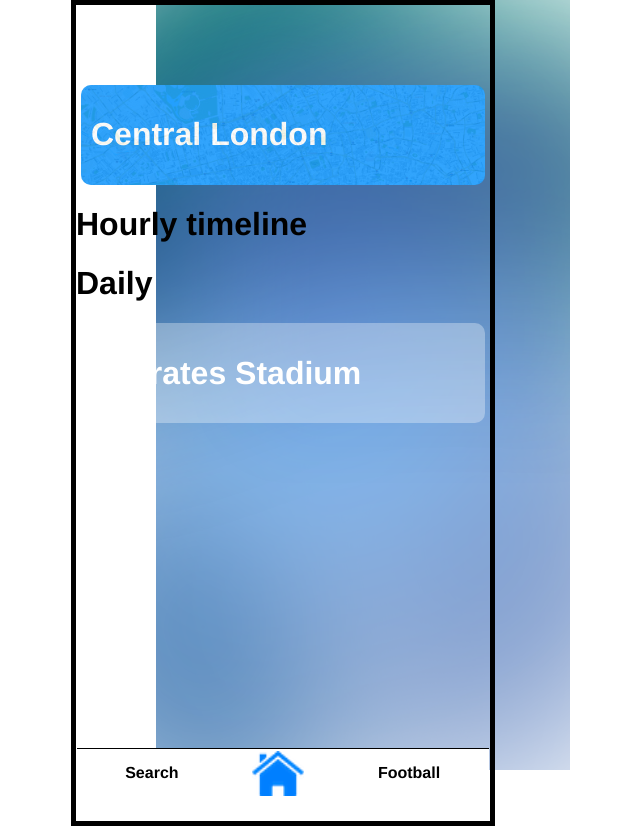
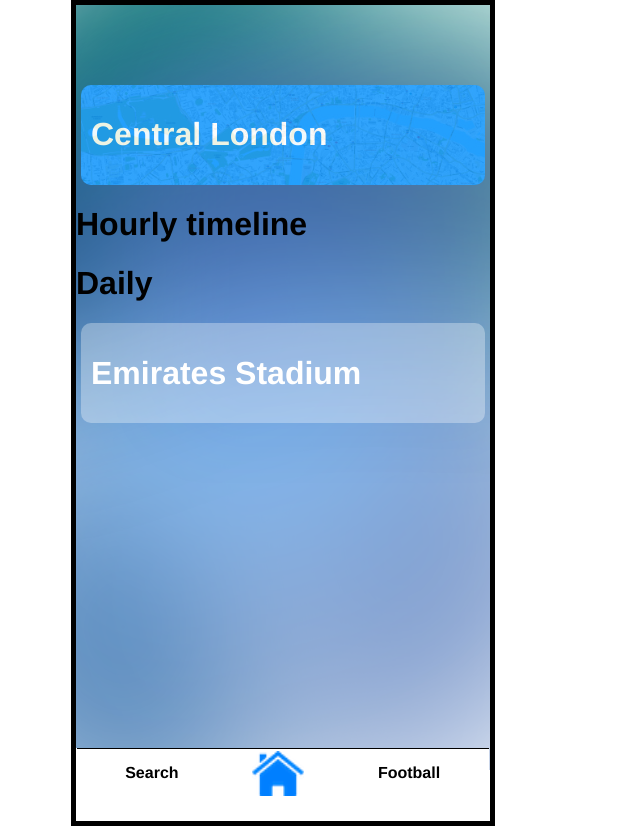
Before and after one commit to footcastapp/v.0.0, a React (Create React App) app in the folder react/: page / in a window 1280 px wide. Shown: the whole page, without its empty margins (357-997 px from the left). Built offline with nearby package versions, Linux system fonts and the light colour scheme.

Commit message:
fixed background

```diff
--- a/react/src/Styles/App.css
+++ b/react/src/Styles/App.css
@@ -1,7 +1,7 @@
 body {
   background-image: url("../Images/back.png");
   background-repeat: no-repeat;
-  background-position-x: 513px;
+  background-position-x: center;
   background-position-y: 0px;
   height: 736px;
   width: 414px;
--- a/react/src/Styles/InfoComponent.css
+++ b/react/src/Styles/InfoComponent.css
@@ -21,7 +21,7 @@
   opacity: 0.2;
   background-image: url("../Images/central\ london\ .jpg");
   background-repeat: no-repeat;
-  background-position: 50% 0;
+  background-position: center;
   -ms-background-size: cover;
   -o-background-size: cover;
   -moz-background-size: cover;
--- a/react/src/Styles/nav.css
+++ b/react/src/Styles/nav.css
@@ -5,7 +5,7 @@ ul {
   overflow: hidden;
   background-color: white;
   position: fixed;
-  bottom: 0;
+  bottom: 0px;
   cursor: pointer;
   font-weight: bold;
 }
```
